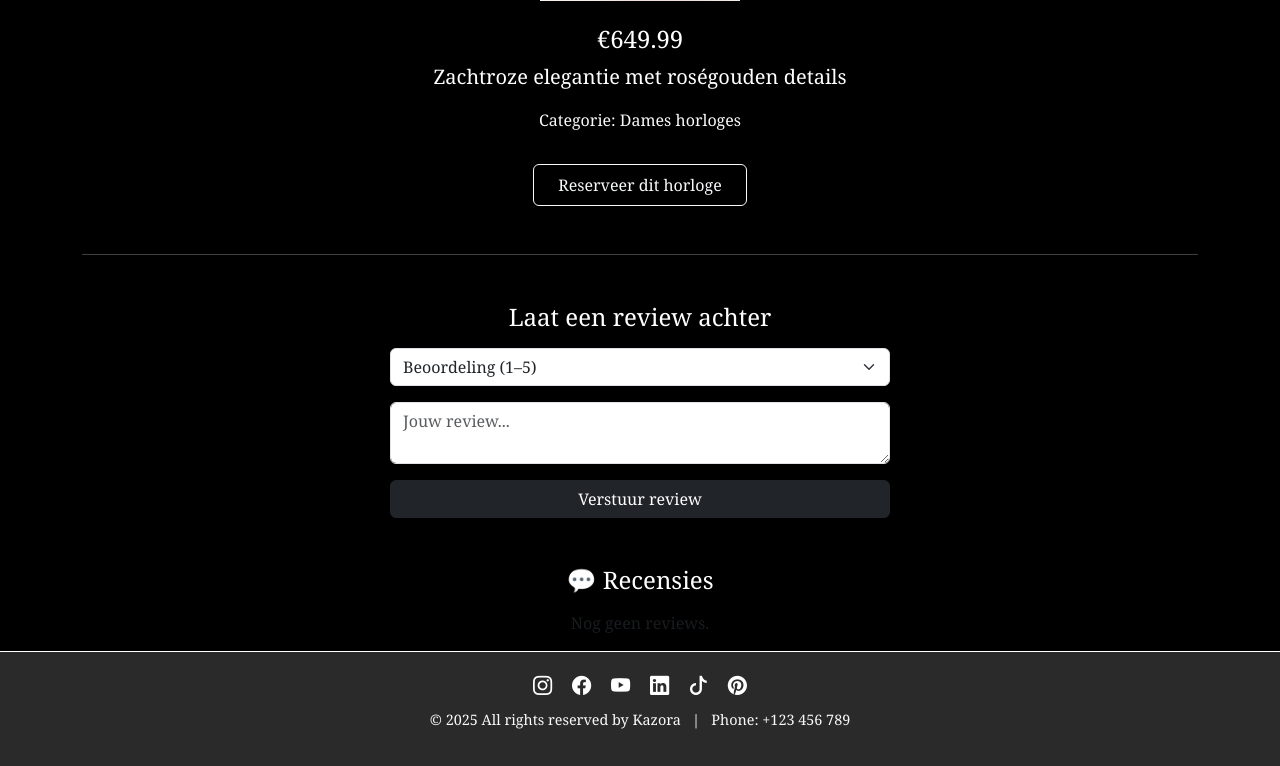
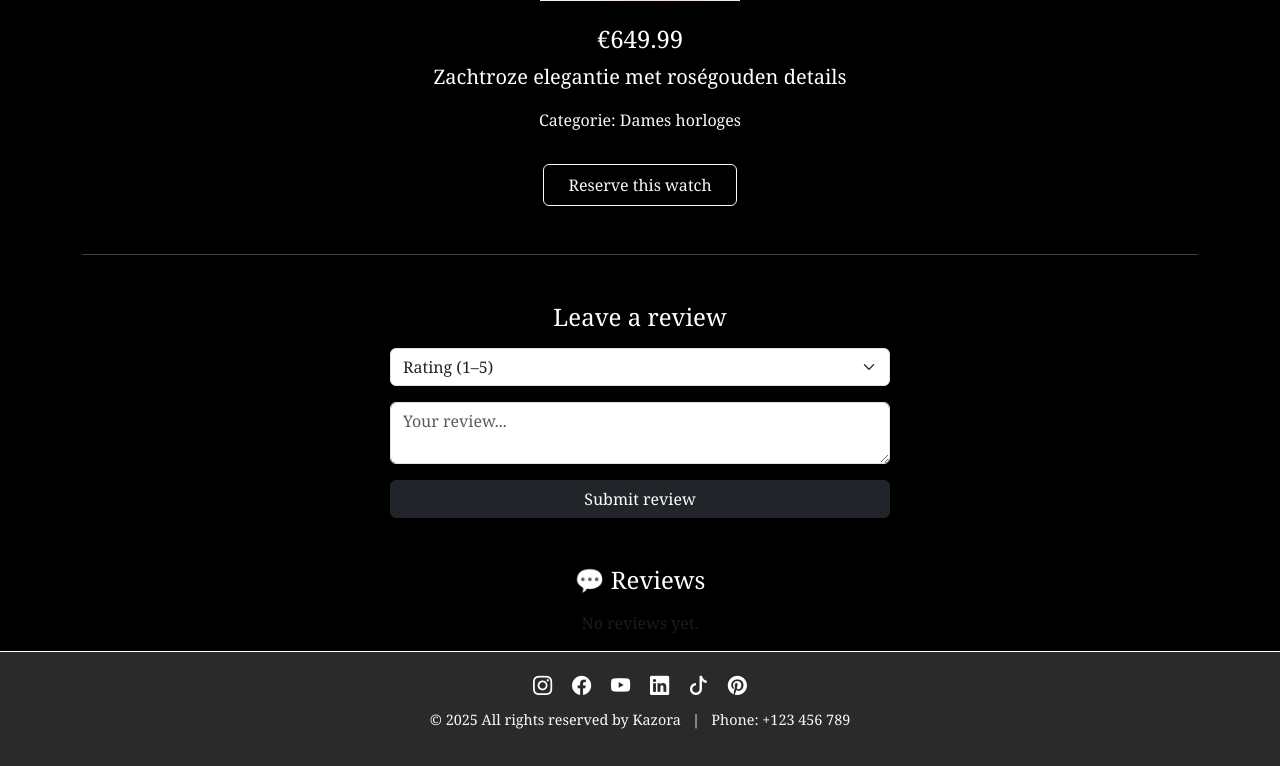
Before and after one commit to KrishnaBihari04/Kazora, a PHP site: page /product-info.php?id=13 in a window 1280 px wide. Shown: the part 457-1223 px from the top of the page. Run offline with PHP 8.4, Linux system fonts and the light colour scheme; a user stored in the database is signed in; data comes from the database, SQL or seed files in the repository.

Commit message:
product-info vertaald

```diff
--- a/product-info.php
+++ b/product-info.php
@@ -72,35 +72,35 @@ $reviews = $stmt->get_result();
   <h4 class="text-gold">€<?= htmlspecialchars($product['price']) ?></h4>
   <p class="lead"><?= htmlspecialchars($product['description']) ?></p>
   <p class="text-light">Categorie: <?= htmlspecialchars($product['category_name']) ?></p>
-  <a href="#" class="btn btn-outline-light px-4 py-2 mt-3">Reserveer dit horloge</a>
+  <a href="#" class="btn btn-outline-light px-4 py-2 mt-3">Reserve this watch</a>
 
   <hr class="my-5">
 
   <!-- Reviewformulier voor ingelogde gebruikers -->
   <?php if (isset($_SESSION['user'])): ?>
-    <h4 class="mb-3">Laat een review achter</h4>
+    <h4 class="mb-3">Leave a review</h4>
     <?php if ($review_error): ?>
       <div class="alert alert-danger"><?= htmlspecialchars($review_error) ?></div>
     <?php endif; ?>
     <form method="POST" class="mb-5 d-grid gap-3" style="max-width: 500px; margin: 0 auto;">
       <select name="rating" class="form-select" required>
-        <option value="">Beoordeling (1–5)</option>
-        <option value="5">5 - Uitstekend</option>
-        <option value="4">4 - Goed</option>
-        <option value="3">3 - Gemiddeld</option>
-        <option value="2">2 - Matig</option>
-        <option value="1">1 - Slecht</option>
+      <option value="">Rating (1–5)</option>
+      <option value="5">5 - Excellent</option>
+      <option value="4">4 - Good</option>
+      <option value="3">3 - Average</option>
+      <option value="2">2 - Bad</option>
+      <option value="1">1 - Poor</option>
       </select>
-      <textarea name="review" class="form-control" placeholder="Jouw review..." required></textarea>
-      <button type="submit" class="btn btn-dark">Verstuur review</button>
+      <textarea name="review" class="form-control" placeholder="Your review..." required></textarea>
+      <button type="submit" class="btn btn-dark">Submit review</button>
     </form>
   <?php else: ?>
     <!-- Bericht voor niet-ingelogde gebruikers -->
-    <p class="text-muted">Log in om een review achter te laten.</p>
+    <p class="text-muted">Log in to leave a review.</p>
   <?php endif; ?>
 
   <!-- Reviewoverzicht -->
-  <h4 class="mb-3">💬 Recensies</h4>
+  <h4 class="mb-3">💬 Reviews</h4>
   <?php if ($reviews->num_rows > 0): ?>
     <?php while ($r = $reviews->fetch_assoc()): ?>
       <div class="bg-dark p-3 rounded mb-3 text-start" style="max-width: 600px; margin: 0 auto;">
@@ -114,7 +114,7 @@ $reviews = $stmt->get_result();
     <?php endwhile; ?>
   <?php else: ?>
     <!-- Bericht bij geen reviews -->
-    <p class="text-muted">Nog geen reviews.</p>
+    <p class="text-muted">No reviews yet.</p>
   <?php endif; ?>
 </main>
 
```
